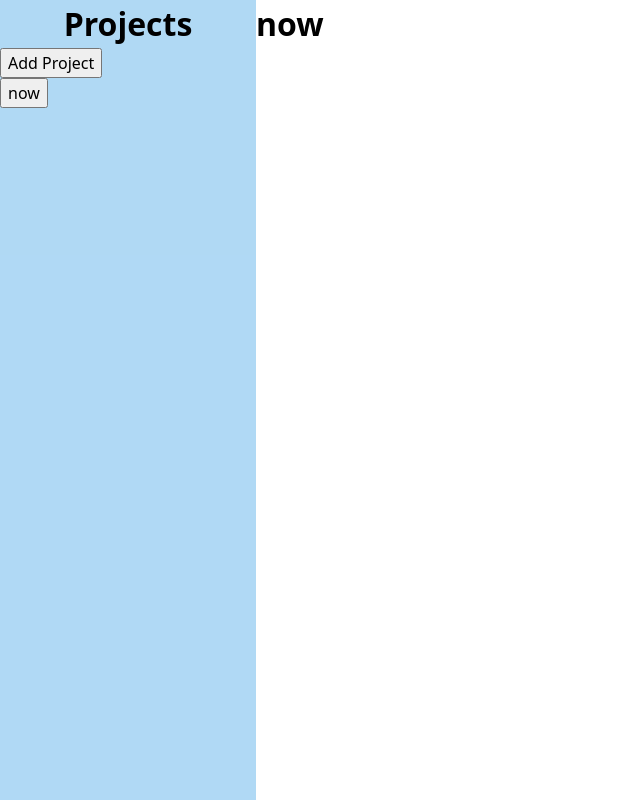
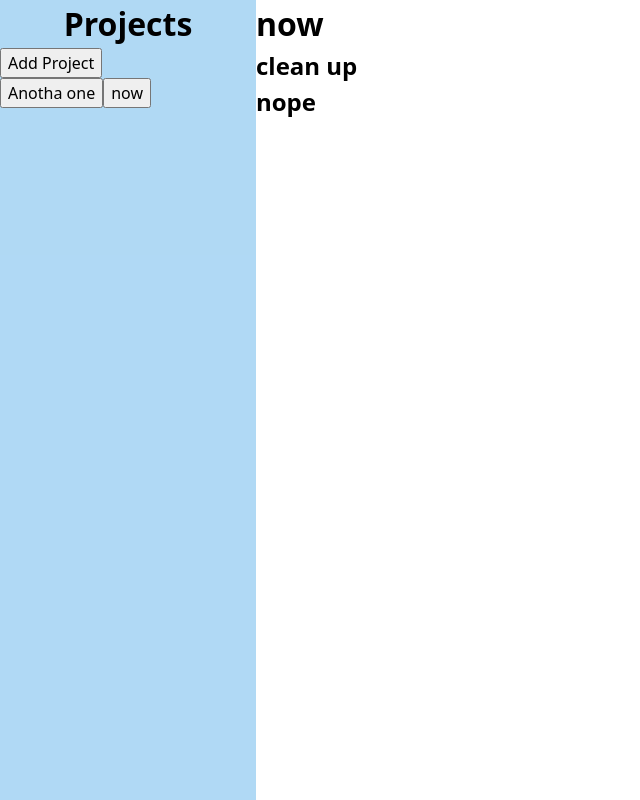
Before and after one commit to raaid3/todo-list, a website built with webpack: page src/index.html in a window 1280 px wide. Both pictures are taken after a click on the button "now". Shown: the whole page, without its empty margins (0-640 px from the left). Built offline with nearby package versions, Linux system fonts and the light colour scheme.

Commit message:
Small adjustments

```diff
--- a/src/index.js
+++ b/src/index.js
@@ -2,14 +2,19 @@ import "./styles/main.scss";
 import "./modules/render";
 import { pubsub } from "./modules/pubsub";
 import { Project } from "./modules/project";
+import { TodoItem } from "./modules/todo";
 
 // adding test projects
 // const newProj = new Project("One Proj");
-// const notherOne = new Project("Anotha one");
+const notherOne = new Project("Anotha one");
 const anotherProj = new Project("now");
 
-// Project.addProject(notherOne);
+Project.addProject(notherOne);
 // Project.addProject(newProj);
 Project.addProject(anotherProj);
+anotherProj.addTask(new TodoItem("clean up", "clean stuff", "sf", 4));
+anotherProj.addTask(new TodoItem("nope", 9, 9, 9));
 
-console.log(Project.projects);
+pubsub.sub("AddProject", (project) => {
+  console.log(Project.projects);
+});
--- a/src/modules/render.js
+++ b/src/modules/render.js
@@ -11,6 +11,9 @@ function updateSidebar(project) {
 
 function renderProject(project) {
   projDisplay.innerHTML = "";
+  for (let task of project.tasks) {
+    project.pageElement.appendChild(task.pageElement);
+  }
   projDisplay.appendChild(project.pageElement);
 }
 
--- a/src/modules/todo.js
+++ b/src/modules/todo.js
@@ -4,5 +4,14 @@ export class TodoItem {
     this.date = date;
     this.description = description;
     this.priority = priority;
+    this.pageElement = TodoItem.#createPageElement(this);
+  }
+
+  static #createPageElement(item) {
+    const container = document.createElement("div");
+    const h2 = document.createElement("h2");
+    h2.textContent = item.name;
+    container.appendChild(h2);
+    return container;
   }
 }
--- a/src/styles/main.scss
+++ b/src/styles/main.scss
@@ -12,4 +12,8 @@ body {
   &__title {
     text-align: center;
   }
+
+  .addProject-modal {
+    margin: auto;
+  }
 }
```
